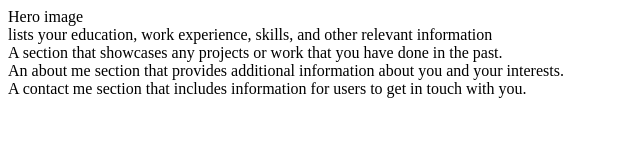
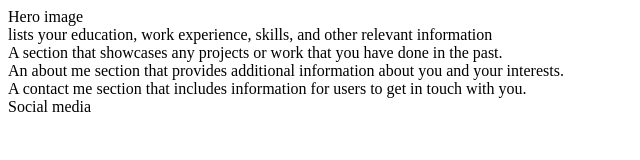
Before and after one commit to Bulle1982/CapstoneProject2, a plain HTML site: page index.html in a window 1280 px wide. Shown: the full height of the page, 0-640 px from the left. Drawn offline with Linux system fonts and the light colour scheme.

Commit message:
Add footer section to the page

```diff
--- a/index.html
+++ b/index.html
@@ -22,5 +22,10 @@
     <section class="contact">
         A contact me section that includes information for users to get in touch with you.
     </section>
+    <section class="footer-section">
+        <footer>
+            Social media
+        </footer>
+    </section>
 </body>
 </html>
```
